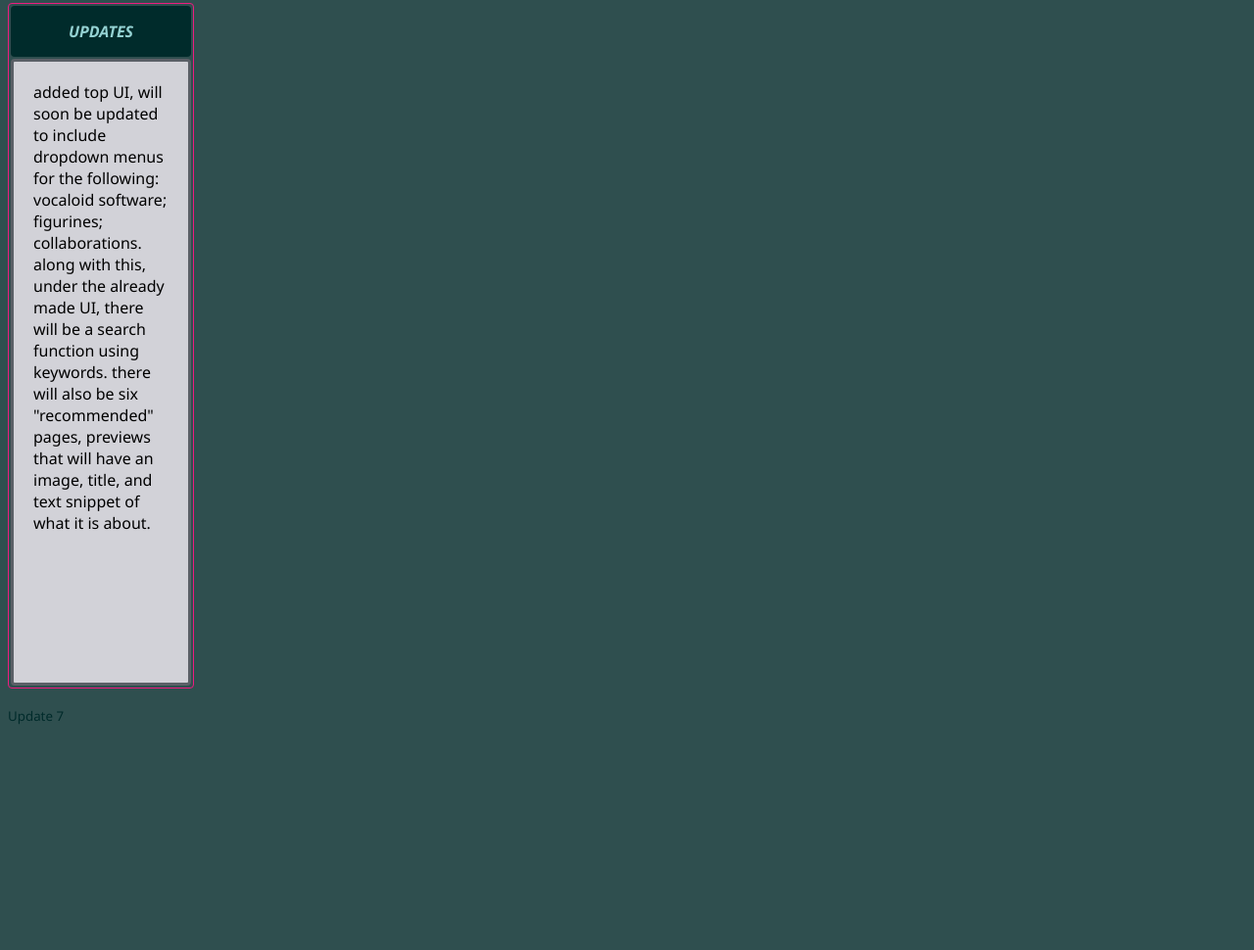
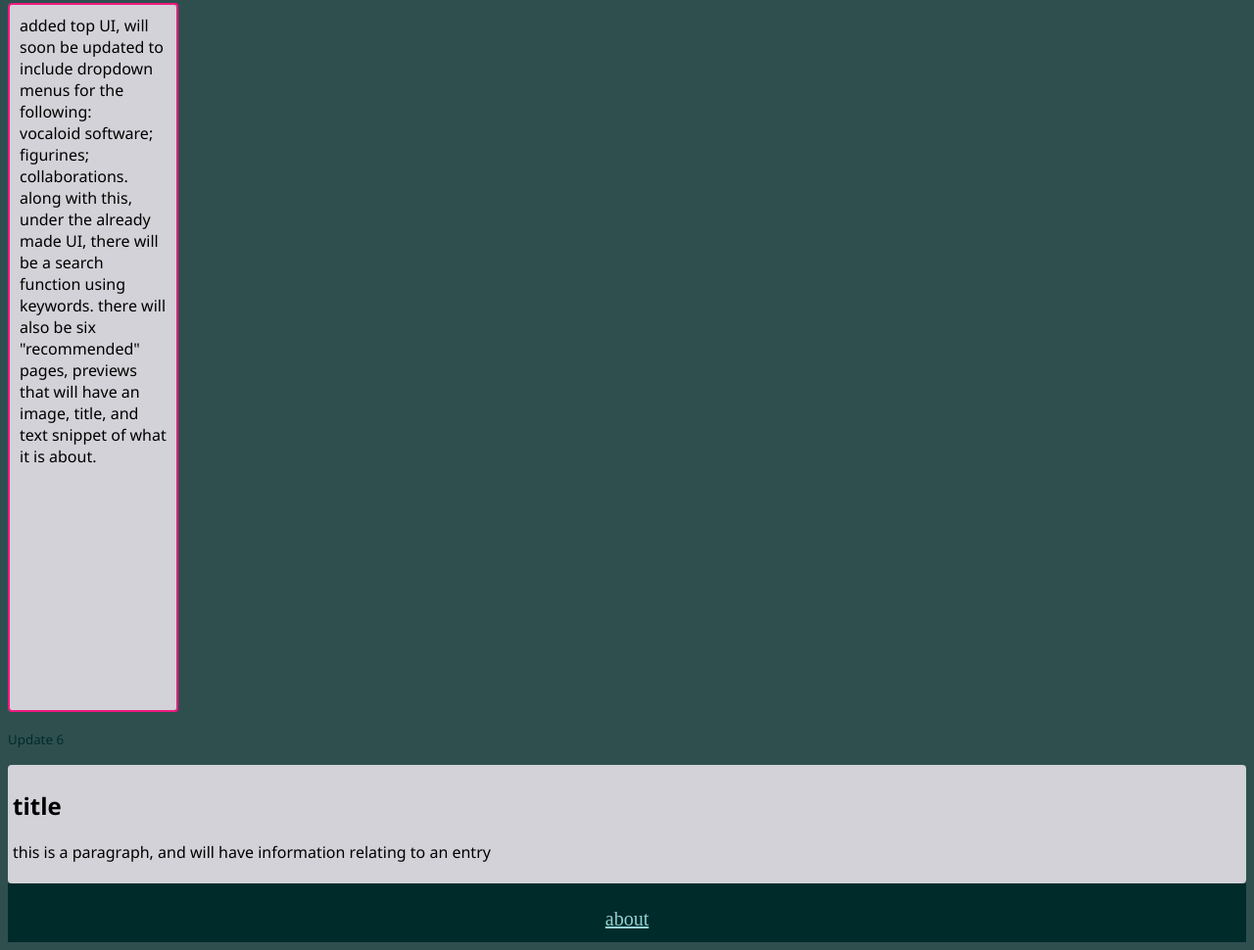
Before and after one commit to soniadiblazee/MikuPedia, a plain HTML site: page index.html in a window 1280 px wide. Shown: the part 173-1143 px from the top of the page at 98% size. Before the commit the page ends 930 px from the top, so only its background shows below. Drawn offline with Linux system fonts and the light colour scheme.

Commit message:
5.3 my brain is .SO rotted

```diff
--- a/index.html
+++ b/index.html
@@ -30,26 +30,27 @@
 </div>
 </header>
 <body>
-    <div class="section-update">
-    <table>
-        <tr>
-            <th>UPDATES</th>
-        </tr>
-        <tr>
-            <td>added top UI, will soon be updated to include dropdown menus for the following: <br>
+        <aside>
+            added top UI, will soon be updated to include dropdown menus for the following: <br>
             vocaloid software;<br>
             figurines;<br>
             collaborations.<br>
             along with this, under the already made UI, there will be a search function using keywords. there will also be six "recommended" pages,
             previews that will have an image, title, and text snippet of what it is about. <br>
-        </td>
-    </table>
+        </aside>
+    <div class="update-number">
+        <p><small>Update 6</small></p>
     </div>
-    <div class="update-number">
-        <p><small>Update 7</small></p>
+    <div class="chicken-jockey">
+        <section id="section1">
+            <h2>title</h2>
+            <p>this is a paragraph, and will have information relating to an entry</p>
+        </section>
     </div>
     <div>
-
+        <footer>
+            <p><a href="#">about</a></p>
+        </footer>
     </div>
 
 </body>
--- a/stylesheet.css
+++ b/stylesheet.css
@@ -18,31 +18,38 @@ body {
 }
 
 
-table {
-    border:#EE1B80 1px double;
-    border-radius: 5px;
-}
-th {
-    background-color: #002B2B;
-    color:#94d2d3;
-    font-style:oblique;
-    height:50px;
-}
-td {
-    background-color: #D2D2D8;
-    vertical-align: top;
-    padding: 20px;
-    border: #5B6067 3px solid;
-}
-table, td, th {
+aside {
     font-family: 'Segoe UI', Tahoma, Geneva, Verdana, sans-serif;
     margin-right: auto;
-    max-width: 190px;
+    max-width: 150px;
     max-height: 3000px;
     min-height: 700px;
     border-radius: 4px;
+
+    background-color: #D2D2D8;
+    border-style: solid;
+    border-width: 2px;
+    border-color: #EE1B80;
+    border-radius: 4px;
+    padding: 10px;
 }
 .update-number {
     font-family: 'Segoe UI', Tahoma, Geneva, Verdana, sans-serif;
     color:#002B2B;
 }
+
+footer {
+    background-color: #002B2B;
+    padding: 5px;
+    max-height: 50px;
+    text-align: center;
+    min-width:fit-content;
+    font-size: 20px;
+}
+
+.chicken-jockey {
+    background-color: #D2D2D8;
+    border-radius: 4px;
+    padding: 5px;
+    font-family: 'Segoe UI', Tahoma, Geneva, Verdana, sans-serif;
+}
```
